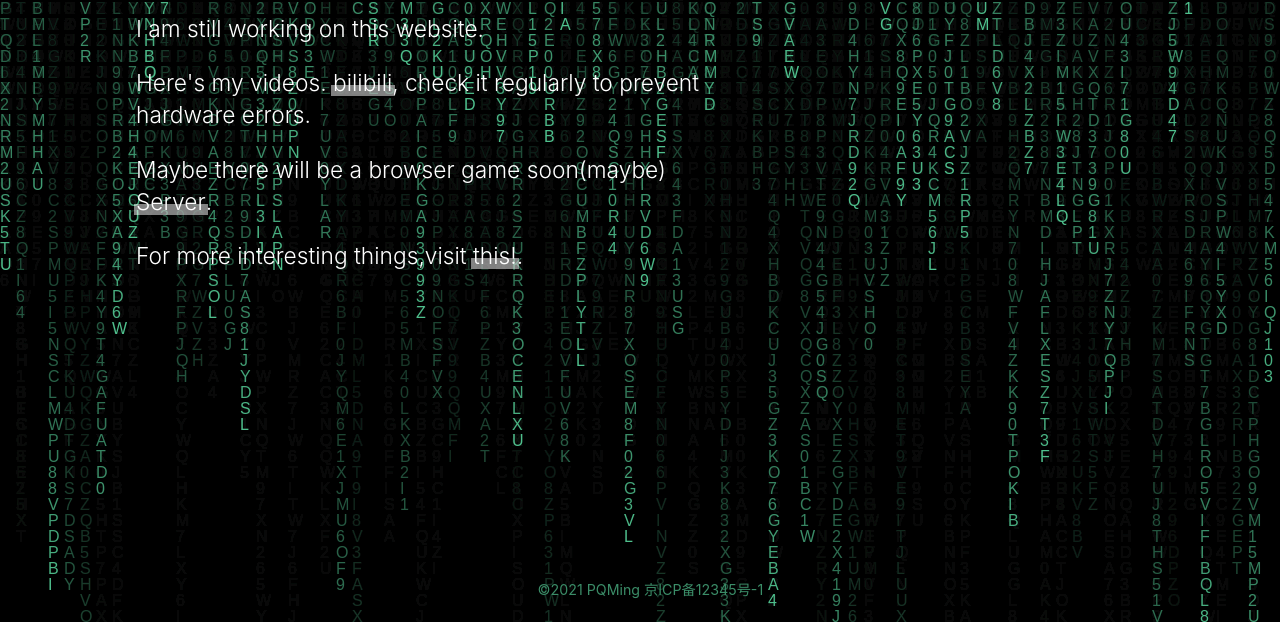
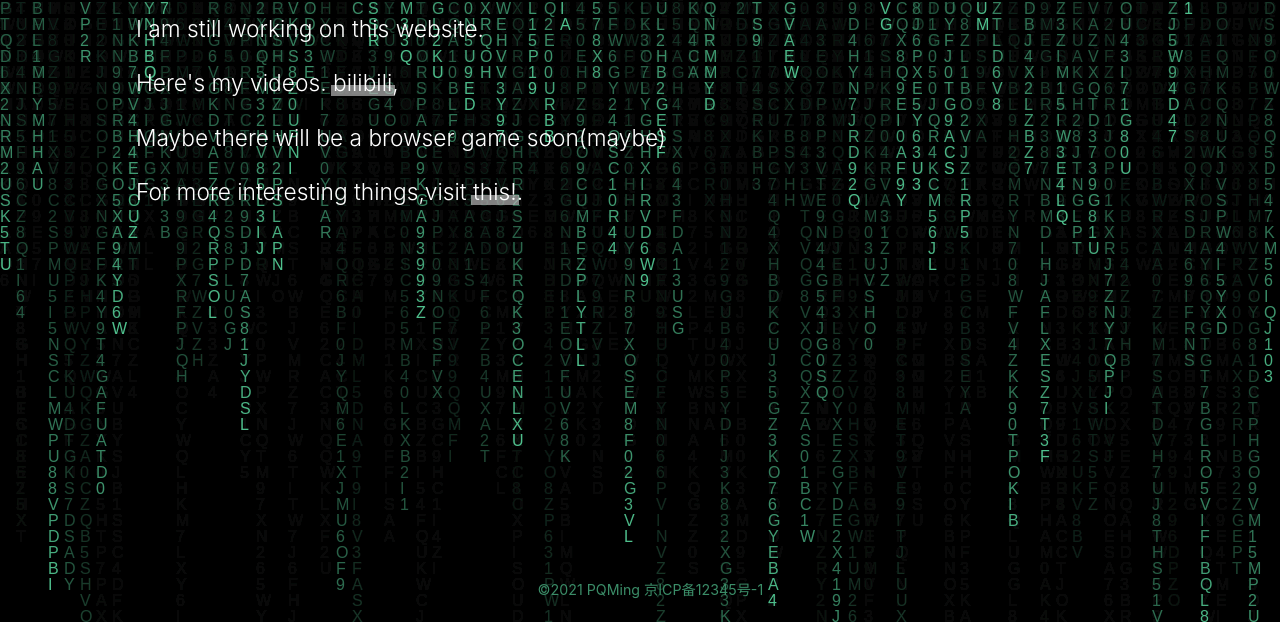
Before and after one commit to YudongMa/page, a plain HTML site: page index.html in a window 1280 px wide. Shown: the part 178-800 px from the top of the page. Drawn offline with Linux system fonts and the light colour scheme; a web font is replaced by a local one.

Commit message:
Add files via upload

```diff
--- a/index.html
+++ b/index.html
@@ -83,11 +83,8 @@
   <p>
     Here's my videos.
     <a href="https://space.bilibili.com/3493287346309219?spm_id_from=333.337.0.0" target="_top" class="main">bilibili</a>,
-    check it regularly to prevent hardware errors.
-  </p>
   <p>
     Maybe there will be a browser game soon(maybe)
-    <a href="https://域名或IP地址:端口号" target="_top" class="main">Server</a>.
   </p>
   <p>
     For more interesting things,visit
```
